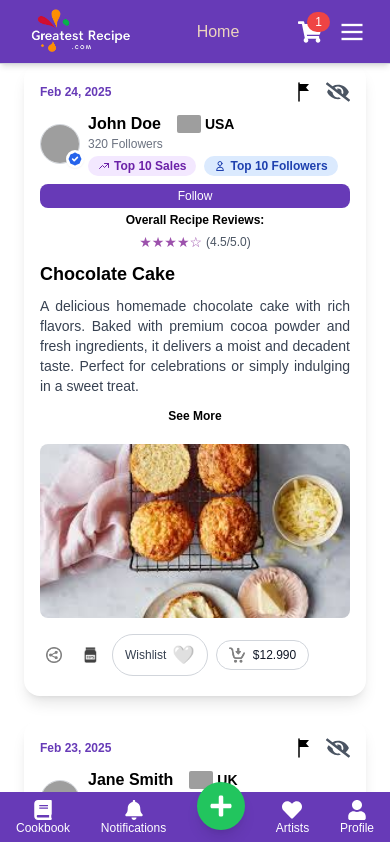
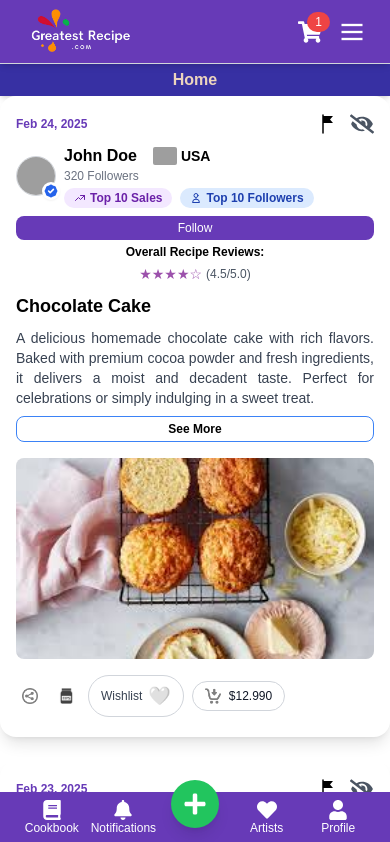
Before and after one commit to mycodeDev786/4blueprint, a Next.js app: page / in a window 390 px wide. Shown: the top 842 px of the page. Built offline with nearby package versions, Linux system fonts and the light colour scheme; grey boxes are pictures that could not be loaded.

Commit message:
Fix-13
mobile full width done with desktop okay

```diff
--- a/app/components/BottomTab.jsx
+++ b/app/components/BottomTab.jsx
@@ -4,32 +4,43 @@ import { FaBook, FaBell, FaPlus, FaHeart, FaUser } from "react-icons/fa";
 const BottomTab = () => {
   return (
     <nav className="fixed bottom-0 left-0 w-full bg-[#673AB7] text-white flex justify-between items-center px-4 py-2 md:hidden">
-      <Link href="/cookbook" className="flex flex-col items-center">
+      <div className="flex justify-between w-full relative">
+        <Link href="/cookbook" className="flex flex-col items-center flex-1">
           <FaBook className="text-xl" />
           <span className="text-xs">Cookbook</span>
         </Link>
 
-      <Link href="/notifications" className="flex flex-col items-center">
+        <Link
+          href="/notifications"
+          className="flex flex-col items-center flex-1"
+        >
           <FaBell className="text-xl" />
           <span className="text-xs">Notifications</span>
         </Link>
 
+        {/* Placeholder for the center item to maintain spacing */}
+        <div className="flex-1 relative">
           <Link
             href="/add-recipe"
-        className="bg-green-500 text-white p-3 rounded-full shadow-lg -mt-6"
+            className="absolute left-1/2 transform -translate-x-1/2 bg-green-500 text-white p-3 rounded-full shadow-lg -top-5"
           >
             <FaPlus className="text-2xl" />
           </Link>
+        </div>
 
-      <Link href="/followed-artists" className="flex flex-col items-center">
+        <Link
+          href="/followed-artists"
+          className="flex flex-col items-center flex-1"
+        >
           <FaHeart className="text-xl" />
           <span className="text-xs">Artists</span>
         </Link>
 
-      <Link href="/profile" className="flex flex-col items-center">
+        <Link href="/profile" className="flex flex-col items-center flex-1">
           <FaUser className="text-xl" />
           <span className="text-xs">Profile</span>
         </Link>
+      </div>
     </nav>
   );
 };
--- a/app/components/HomePage.jsx
+++ b/app/components/HomePage.jsx
@@ -12,7 +12,10 @@ const HomePage = () => {
   };
 
   return (
-    <div className="max-w-full sm:max-w-3xl mx-0 sm:mx-auto my-0 sm:my-6 space-y-6">
+    <div
+      className="container w-full mx-0 sm:max-w-3xl sm:mx-auto my-0 sm:my-6 space-y-6
+"
+    >
       {recipes.map((recipe) => (
         <RecipePost
           key={recipe.id}
--- a/app/components/Navbar.jsx
+++ b/app/components/Navbar.jsx
@@ -14,6 +14,8 @@ const Navbar = () => {
   const [dropdownOpen, setDropdownOpen] = useState(false);
   const [menuOpen, setMenuOpen] = useState(false);
   const [isScrolled, setIsScrolled] = useState(false);
+  const [isVisible, setIsVisible] = useState(true);
+  const [lastScrollY, setLastScrollY] = useState(0);
   const menuRef = useRef(null);
   const buttonRef = useRef(null);
 
@@ -51,6 +53,23 @@ const Navbar = () => {
     window.addEventListener("scroll", handleScroll);
     return () => window.removeEventListener("scroll", handleScroll);
   }, []);
+  // Handle scrolling behavior for mobile
+  useEffect(() => {
+    const handleScroll = () => {
+      if (window.innerWidth <= 768) {
+        const currentScrollY = window.scrollY;
+        if (currentScrollY > lastScrollY) {
+          setIsVisible(false); // Hide navbar on scroll down
+        } else {
+          setIsVisible(true); // Show navbar on scroll up
+        }
+        setLastScrollY(currentScrollY);
+      }
+    };
+
+    window.addEventListener("scroll", handleScroll);
+    return () => window.removeEventListener("scroll", handleScroll);
+  }, [lastScrollY]);
 
   const handlecart = () => {
     // Cart logic here
@@ -59,9 +78,10 @@ const Navbar = () => {
   return (
     <>
       <nav
-        className={`bg-[#673AB7] fixed top-0 left-0 w-full z-50 flex items-center justify-between px-6 md:px-16 lg:px-32 h-16 text-gray-700 border-b border-gray-300 transition-all ${
-          isScrolled ? "shadow-lg" : "shadow-md"
-        }`}
+        className={`bg-[#673AB7] fixed top-0 left-0 w-full z-50 flex items-center justify-between px-6 md:px-16 lg:px-32 h-16 text-gray-700 border-b border-gray-300 transition-all duration-300
+          ${isScrolled ? "shadow-lg" : "shadow-md"}
+          ${!isVisible && "translate-y-[-100%] md:translate-y-0"}`} // Hide on mobile when scrolling down
+        style={{ transition: "transform 0.3s ease-in-out" }}
       >
         {/* Logo with menu close handler */}
         <Link
@@ -80,9 +100,7 @@ const Navbar = () => {
         </Link>
 
         {/* Mobile Page Title */}
-        <span className="md:hidden text-[#ecd4be] font-medium mx-2 truncate">
-          {getPageTitle()}
-        </span>
+        <span className="md:hidden text-[#ecd4be] font-medium mx-2 truncate"></span>
 
         {/* Desktop Elements */}
         <div className="hidden md:flex items-center gap-6 text-[16px] font-medium text-white">
@@ -317,8 +335,17 @@ const Navbar = () => {
         )}
       </nav>
 
-      {/* Spacer */}
-      <div className="pt-16"></div>
+      {/* ✅ Spacer Section */}
+      <div
+        className={`pt-16 h-24 bg-indigo-800 flex justify-center items-center
+           ${isScrolled ? "shadow-lg" : "shadow-md"}
+          ${!isVisible && "translate-y-[-100%] md:translate-y-[-100%]"}`}
+        style={{ transition: "transform 0.3s ease-in-out" }}
+      >
+        <span className="text-[#ecd4be] font-semibold mx-2  truncate">
+          {getPageTitle()}
+        </span>
+      </div>
     </>
   );
 };
--- a/app/components/RecipePost.jsx
+++ b/app/components/RecipePost.jsx
@@ -78,7 +78,7 @@ export default function RecipePost({
   };
 
   return (
-    <div className="w-full mx-0 p-4 shadow-lg rounded-2xl sm:mx-auto sm:w-11/12 md:w-10/12 lg:w-9/12 xl:w-8/12">
+    <div className="max-w-lg mx-auto p-4 bg-white shadow-lg rounded-2xl relative w-full sm:w-11/12 md:w-10/12 lg:w-9/12 xl:w-8/12">
       {/* Top Section */}
       <div className="flex justify-between items-center mb-2">
         <div className="text-[#673AB7] font-semibold text-xs sm:text-sm">
@@ -238,7 +238,7 @@ export default function RecipePost({
       </p>
 
       <button
-        className="mt-2 px-3 py-1 text-xs sm:text-sm font-semibold rder  border-blue-500 rounded-lg
+        className="mt-2 px-3 py-1 text-xs sm:text-sm font-semibold border  border-blue-500 rounded-lg
                     transition-all duration-300 ease-in-out w-full sm:w-auto"
         onClick={() => setExpanded(!expanded)}
       >
--- a/app/components/Sidebar.jsx
+++ b/app/components/Sidebar.jsx
@@ -12,7 +12,7 @@ import {
 
 const Sidebar = ({ isArtist }) => {
   return (
-    <aside className="w-64 h-[calc(100vh-4rem)] text-purple-700 border-r border-gray-300 fixed left-0 top-16 p-6 bg-white shadow-lg z-40">
+    <aside className="w-64 h-[calc(100vh-4rem)] text-purple-700 border-r border-gray-300 fixed left-0 top-16 bottom-16 p-6 bg-white shadow-lg z-40">
       <h2 className="text-2xl font-bold mb-6">Menu</h2>
       <ul className="space-y-4 ">
         <li>
--- a/app/globals.css
+++ b/app/globals.css
@@ -3,10 +3,14 @@
 @tailwind utilities;
 
 :root {
-  --primary-color: #1E3A8A; /* Default blue */
-  --primary-hover: #1E40AF; /* Darker shade for hover */
-  --background-color: #F3F4F6; /* Light gray */
+  --primary-color: #1e3a8a; /* Default blue */
+  --primary-hover: #1e40af; /* Darker shade for hover */
+  --background-color: #f3f4f6; /* Light gray */
   --text-color: #000000; /* Black */
+
+  /* ✅ Add default background/foreground for light mode */
+  --background: #ffffff;
+  --foreground: #000000;
 }
 
 @media (prefers-color-scheme: dark) {
@@ -20,4 +24,9 @@ body {
   color: var(--foreground);
   background: var(--background);
   font-family: Arial, Helvetica, sans-serif;
+
+  /* ✅ Add reset */
+  margin: 0;
+  padding: 0;
+  box-sizing: border-box;
 }
--- a/app/layout.js
+++ b/app/layout.js
@@ -40,15 +40,15 @@ export default function RootLayout({ children }) {
     pathname === "/faq" ||
     pathname === "/support";
   return (
-    <html className="m-0 p-0" lang="en">
+    <html className="m-0 p-0 " lang="en">
       <body
-        className={`${geistSans.variable} ${geistMono.variable} antialiased flex flex-col min-h-screen w-full mx-0 sm:mx-auto m-0 `}
+        className={`${geistSans.variable} ${geistMono.variable} antialiased flex flex-col min-h-screen w-full  max-w-none overflow-x-hidden m-0 p-0 `}
       >
-        <Navbar />
+        {<Navbar />}
         {!isMobile && !hideSidebars && <Sidebar isArtist={isArtist} />}
         {children}
         {!isMobile && <Footer />}
-        {isMobile && !hideSidebars && <BottomTab />}
+        {<BottomTab />}
         {/* {!isMobile && !hideSidebars && <RightSidebar />} */}
       </body>
     </html>
--- a/app/page.js
+++ b/app/page.js
@@ -1,21 +1,13 @@
-'use client'
-
-
+"use client";
 
 import HomePage from "./components/HomePage";
-
-
 
 export default function Home() {
   return (
     <>
-
-    <div className="px-6 md:px-16 lg:px-32">
-
-        <HomePage/>
+      <div className="px-0 sm:px-6 md:px-12 lg:px-16 xl:px-24">
+        <HomePage />
       </div>
-
-
     </>
   );
 }
--- a/tailwind.config.mjs
+++ b/tailwind.config.mjs
@@ -25,6 +25,11 @@ export default {
           "100%": { opacity: 1 },
         },
       },
+      /** ✅ Add this container configuration */
+      container: {
+        center: true,
+        padding: "0rem", // No padding on mobile
+      },
     },
   },
   plugins: [],
```
Lines whose indentation alone changed are shown as unchanged.
